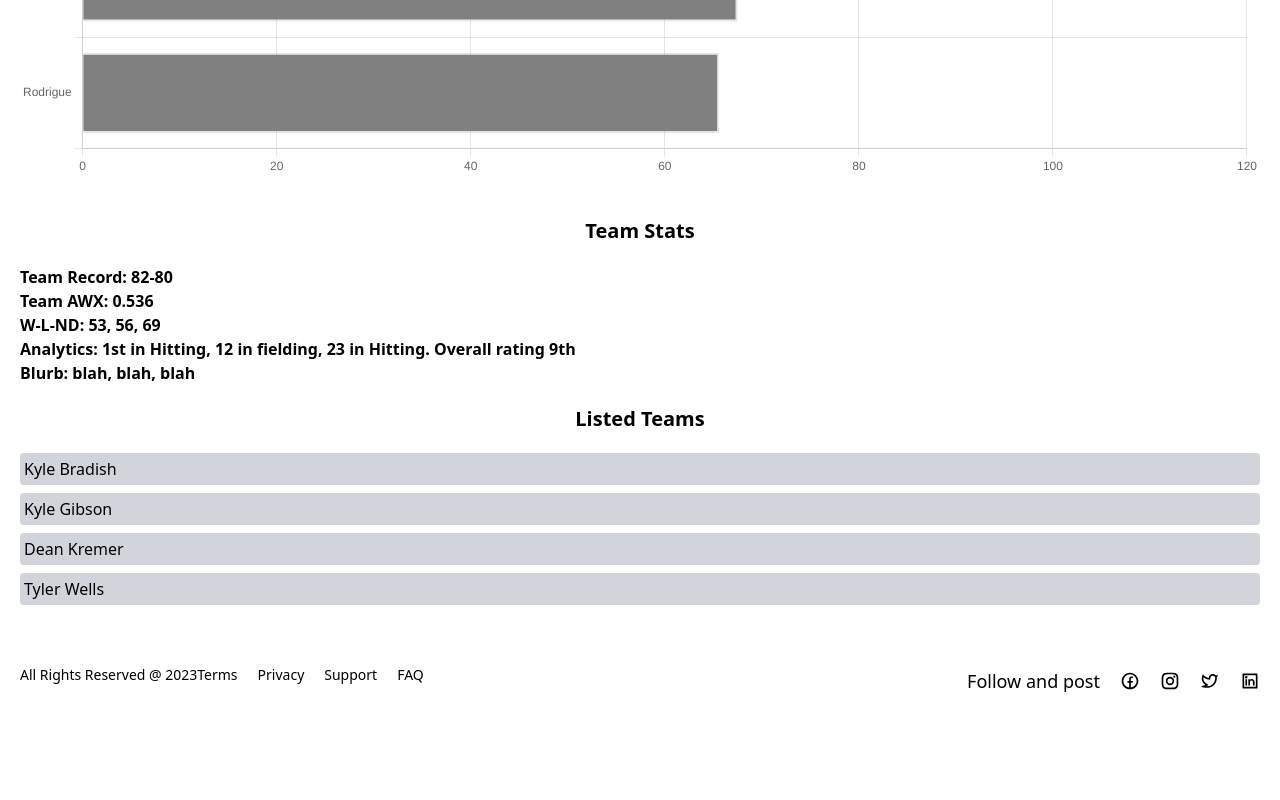
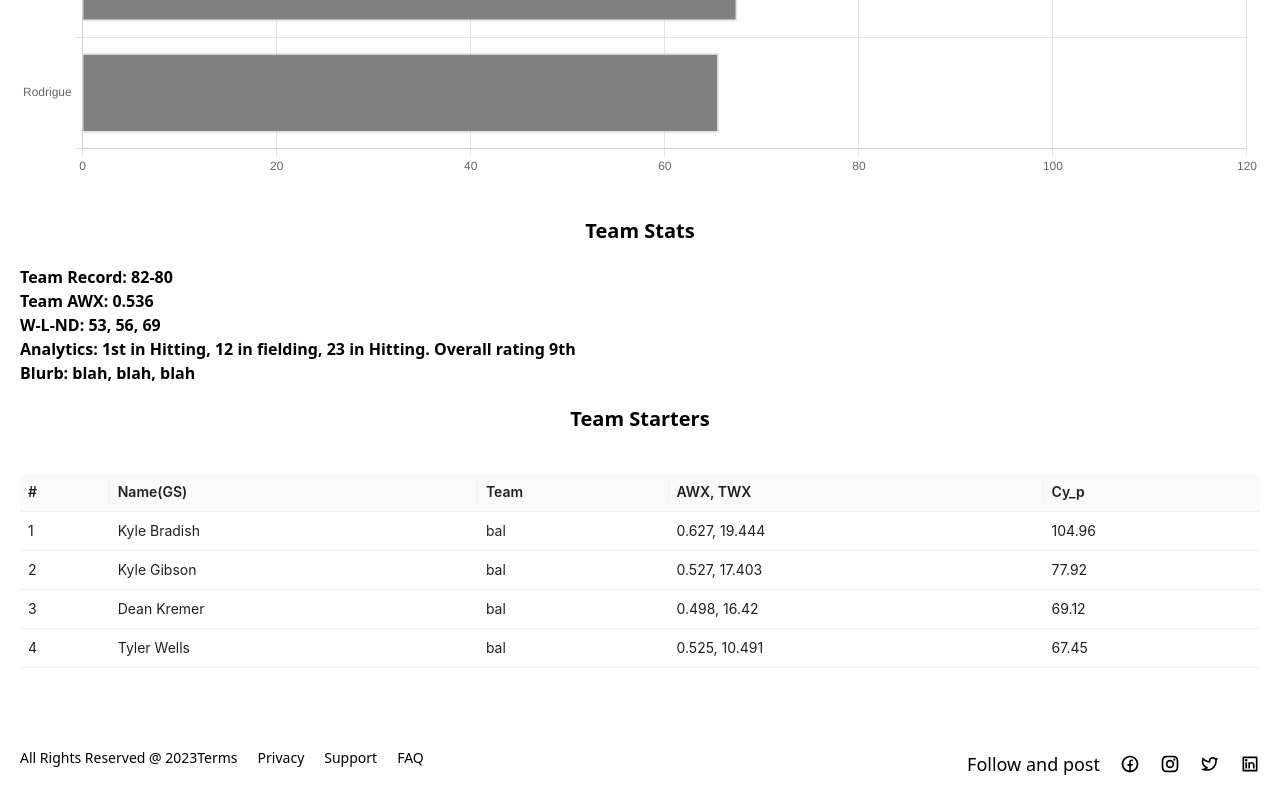
Before and after one commit to faysalewucse/sport-x, a React (Vite) app: page /teams in a window 1280 px wide. Shown: the part 649-1449 px from the top of the page. Before the commit the page ends 1366 px from the top, so only its background shows below. Built offline with nearby package versions, Linux system fonts and the light colour scheme.

Commit message:
update heading

```diff
--- a/src/pages/Teams/ListedPlayers.jsx
+++ b/src/pages/Teams/ListedPlayers.jsx
@@ -1,18 +1,69 @@
+import { Table } from "antd";
 import { gamesData } from "../../data/data";
+import { useNavigate } from "react-router-dom";
 
 const ListedPlayers = ({ lastNames }) => {
+  const navigate = useNavigate();
+
+  const tableData = gamesData
+    .filter((game) => lastNames.includes(game.sp_name.split(" ").pop()))
+    .map((data, i) => {
+      return {
+        id: data._id["$oid"],
+        serial: i + 1,
+        name: <div>{data.sp_name}</div>,
+        team: data.team,
+        awx_twx: `${data.awx}, ${data.twx}`,
+        cy_p: data.cy_p,
+      };
+    });
+
+  const columns = [
+    {
+      title: "#",
+      dataIndex: "serial",
+      key: "serial",
+    },
+    {
+      title: "Name(GS)",
+      dataIndex: "name",
+      key: "name",
+    },
+    {
+      title: "Team",
+      dataIndex: "team",
+      key: "team",
+    },
+    {
+      title: "AWX, TWX",
+      dataIndex: "awx_twx",
+      key: "awx_twx",
+    },
+    {
+      title: "Cy_p",
+      dataIndex: "cy_p",
+      key: "cy_p",
+    },
+  ];
+
   return (
     <div className="my-5">
-      <h1 className="font-semibold text-center text-xl mb-5">Listed Teams</h1>
-      <div className="flex flex-col gap-2">
-        {gamesData
-          ?.filter((game) => lastNames.includes(game.sp_name.split(" ").pop()))
-          .map((game) => (
-            <div className="bg-gray-300 p-1 rounded" key={game._id["$oid"]}>
-              {game.sp_name}
-            </div>
-          ))}
-      </div>
+      <h1 className="font-semibold text-center text-xl mb-5">Team Starters</h1>
+      <Table
+        size="small"
+        className="my-10"
+        dataSource={tableData}
+        columns={columns}
+        pagination={false}
+        rowClassName="cursor-pointer"
+        onRow={(record) => {
+          return {
+            onClick: () => {
+              navigate(`/statistics/${record.id}`);
+            },
+          };
+        }}
+      />
     </div>
   );
 };
```
